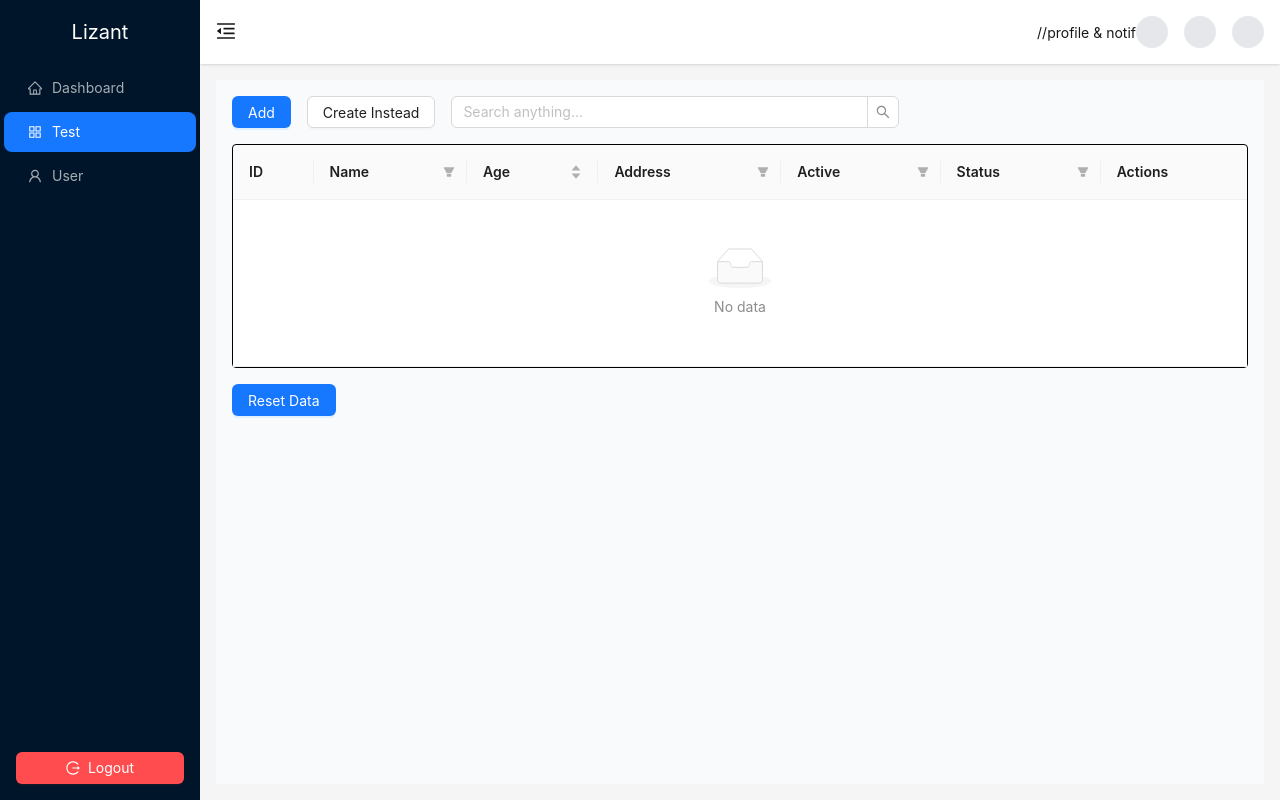
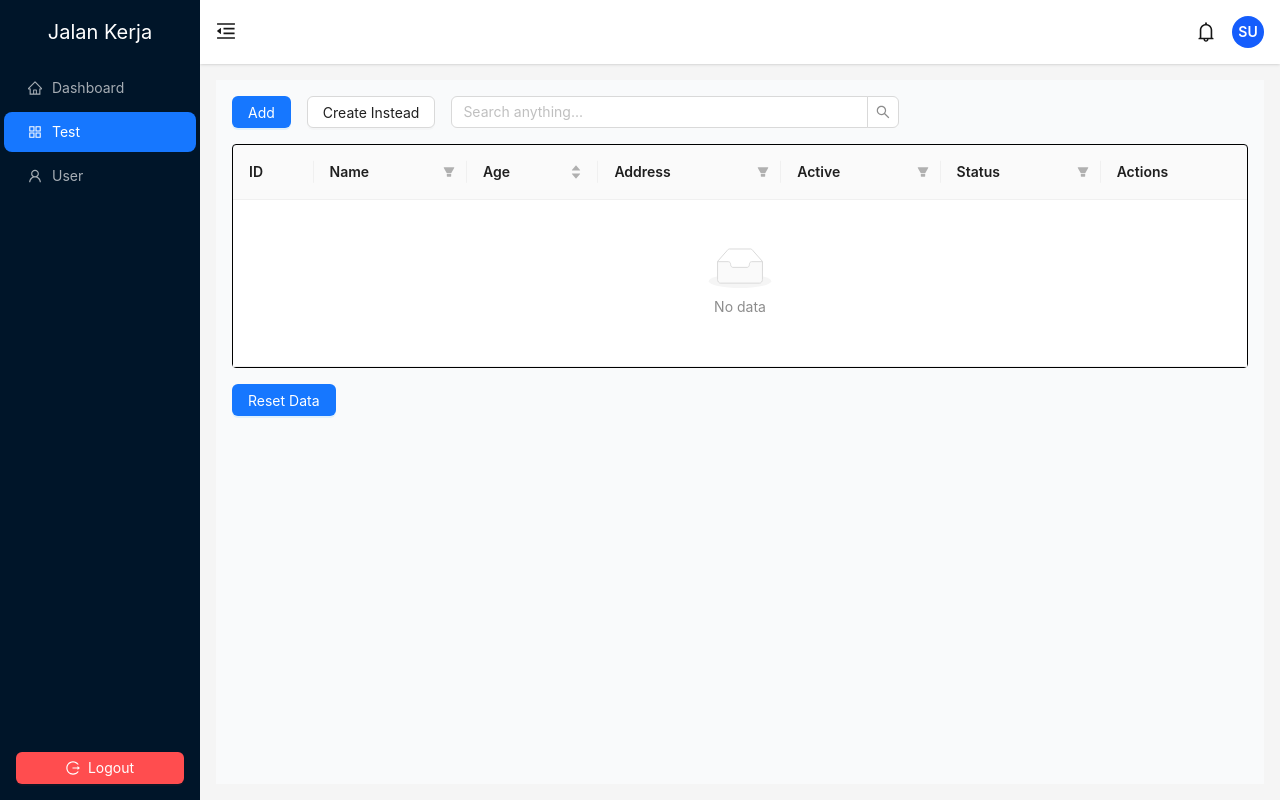
Before and after one commit to Jason4931/table-library-test, a Next.js app: page /test in a window 1280 px wide. Built offline with nearby package versions, Linux system fonts and the light colour scheme; sample sign-in values are in the browser's storage.

Commit message:
navbar update

```diff
--- a/src/app/layout/mainlayout.jsx
+++ b/src/app/layout/mainlayout.jsx
@@ -4,6 +4,7 @@ import { Layout } from "antd";
 import Sidebar from "./Sidebar";
 import Navbar from "./Navbar";
 import { redirect } from "next/navigation";
+import '@ant-design/v5-patch-for-react-19';
 
 const { Sider, Content } = Layout;
 
--- a/src/app/layout/navbar.jsx
+++ b/src/app/layout/navbar.jsx
@@ -1,8 +1,35 @@
 "use client";
-import React from "react";
-import { MenuUnfoldOutlined, MenuFoldOutlined } from "@ant-design/icons";
+import React, { useEffect, useState } from "react";
+import { MenuUnfoldOutlined, MenuFoldOutlined, BellOutlined } from "@ant-design/icons";
+import { Drawer } from "antd";
 
 const Navbar = ({ collapsed, toggle }) => {
+  const [userName, setUserName] = useState("");
+  const [isDrawerOpen, setIsDrawerOpen] = useState(false);
+
+  useEffect(() => {
+    const user = localStorage.getItem("user");
+    if (user) {
+      try {
+        const parsed = JSON.parse(user);
+        setUserName(parsed.name || "");
+      } catch (e) {
+        console.error("Invalid user in localStorage");
+      }
+    }
+  }, []);
+
+  const getInitials = (name) => {
+    return name
+      .split(" ")
+      .map((n) => n[0])
+      .join("")
+      .toUpperCase();
+  };
+
+  const showDrawer = () => setIsDrawerOpen(true);
+  const closeDrawer = () => setIsDrawerOpen(false);
+
   return (
     <header className="bg-white px-4 flex items-center justify-between shadow h-16">
       <div>
@@ -14,11 +41,30 @@ const Navbar = ({ collapsed, toggle }) => {
           }
         )}
       </div>
-      <div className="flex items-center space-x-4 my-3">//profile & notif
-        <div className="w-8 h-8 bg-gray-200 rounded-full" />
-        <div className="w-8 h-8 bg-gray-200 rounded-full" />
-        <div className="w-8 h-8 bg-gray-200 rounded-full" />
+      <div className="flex items-center space-x-4 my-3">
+        {/* Notification Button */}
+        <BellOutlined
+          className="text-xl cursor-pointer"
+          onClick={showDrawer}
+        />
+
+        {/* Profile Circle */}
+        {userName && (
+          <div className="w-8 h-8 bg-blue-600 text-white rounded-full flex items-center justify-center text-sm font-semibold">
+            {getInitials(userName)}
+          </div>
+        )}
       </div>
+
+      {/* Notification Drawer */}
+      <Drawer
+        title="Notifikasi"
+        placement="right"
+        onClose={closeDrawer}
+        open={isDrawerOpen}
+      >
+        <p>Belum ada notifikasi.</p>
+      </Drawer>
     </header>
   );
 };
--- a/src/app/layout/sidebar.jsx
+++ b/src/app/layout/sidebar.jsx
@@ -33,7 +33,7 @@ const Sidebar = ({ collapsed }) => {
       <div className="flex flex-col h-full justify-between top-0 left-0 z-50">
         <div>
           <div className="h-16 flex items-center justify-center text-white text-xl">
-            {collapsed ? "L" : "Lizant"}
+            {collapsed ? "JL" : "Jalan Kerja"}
           </div>
           <Menu
             theme="dark"
```
